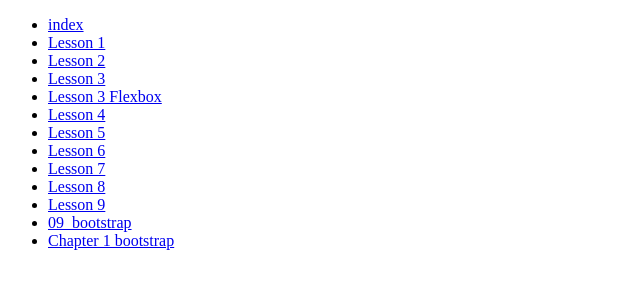
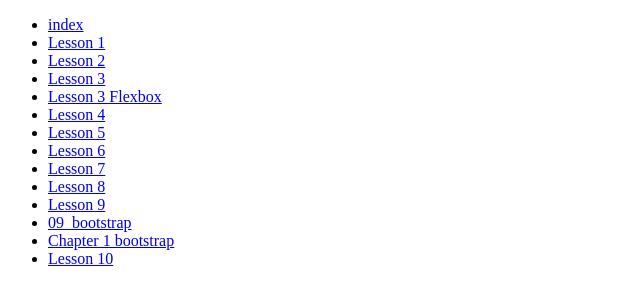
Before and after one commit to NoGuyBuy-Official/webd168, a plain HTML site: page index.html in a window 1280 px wide. Shown: the full height of the page, 0-640 px from the left. Drawn offline with Linux system fonts and the light colour scheme.

Commit message:
lesson10

```diff
--- a/index.html
+++ b/index.html
@@ -21,6 +21,7 @@
             <li><a href="lesson09/">Lesson 9</a></li>
             <li><a href="09_bootstrap/sass-demo/">09_bootstrap</a></li>
             <li><a href="09_bootstrap/">Chapter 1 bootstrap</a></li>
+            <li><a href="bootstrap-part2/">Lesson 10</a></li>
         </ul>
     </nav>
 </body>
```
